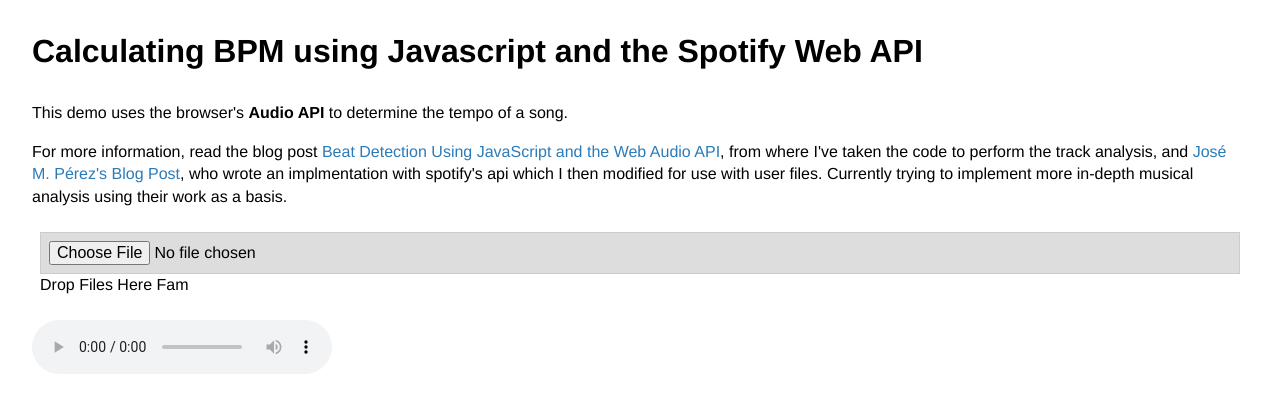
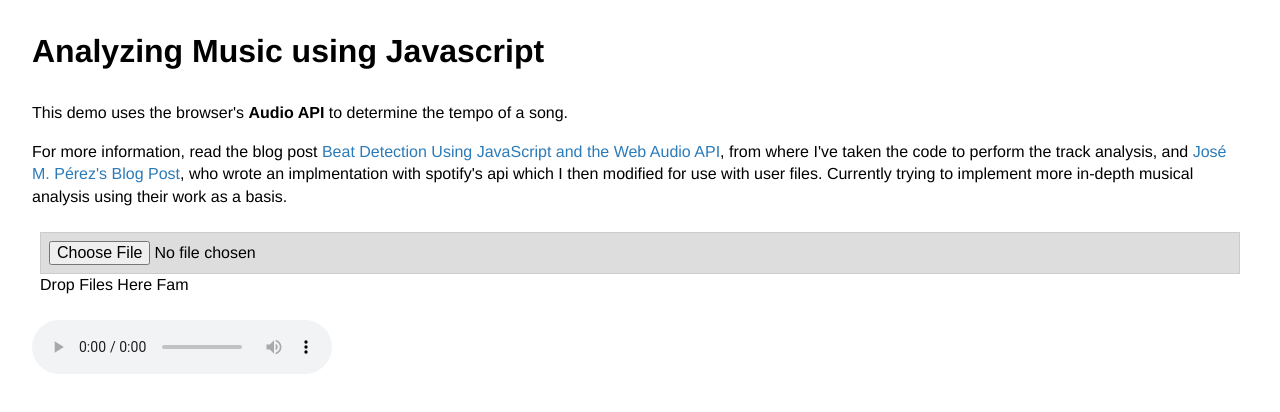
Before and after one commit to PascalRascal/JSMusicAnalysis, a plain HTML site: page index.html in a window 1280 px wide. Drawn offline with nearby package versions, Linux system fonts and the light colour scheme.

Commit message:
Fixed title
Fixed title

```diff
--- a/index.html
+++ b/index.html
@@ -7,7 +7,7 @@
 	    	<meta name="description" content="Demo of an algorithm to calculate tempo of a track using the Audio API.">
 	</head>
 	<body>
-		<h1>Calculating BPM using Javascript and the Spotify Web API</h1>
+		<h1>Analyzing Music using Javascript</h1>
 		<p>This demo uses the browser's <strong>Audio API</strong> to determine the tempo of a song.</p>
 		<p>For more information, read the blog post <a href="http://joesul.li/van/beat-detection-using-web-audio/">Beat Detection Using JavaScript and the Web Audio API</a>, from where I've taken the code to perform the track analysis,
 			and <a href="https://jmperezperez.com/bpm-detection-javascript/">José M. Pérez's Blog Post</a>, who wrote an implmentation with spotify's api which I then modified for use with user files. Currently trying to implement more in-depth
```
